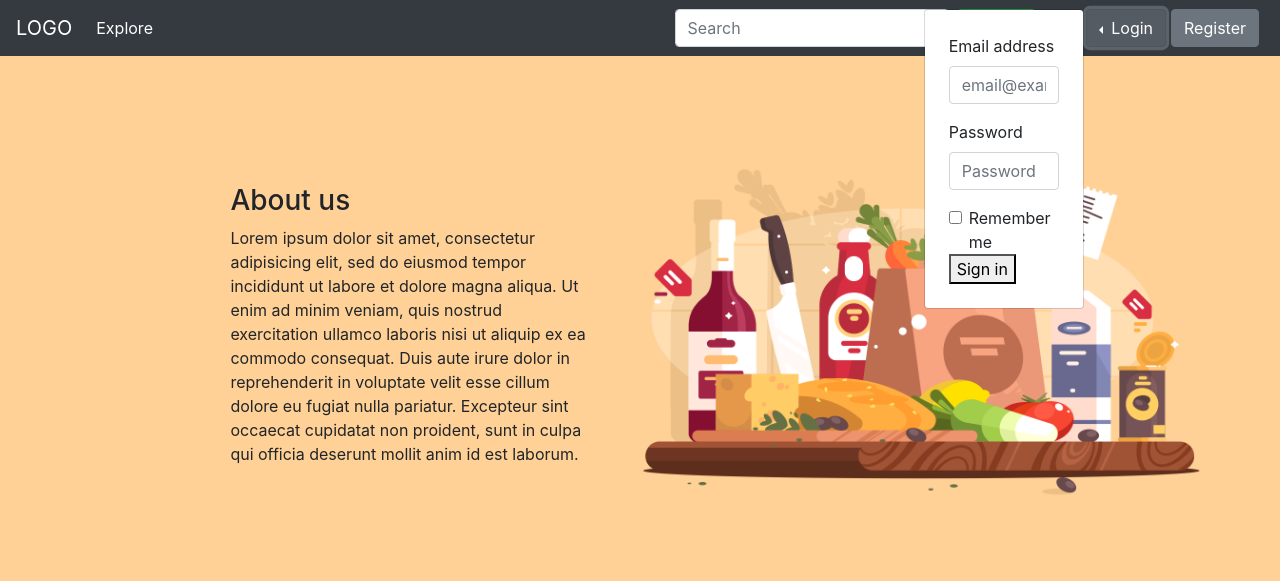
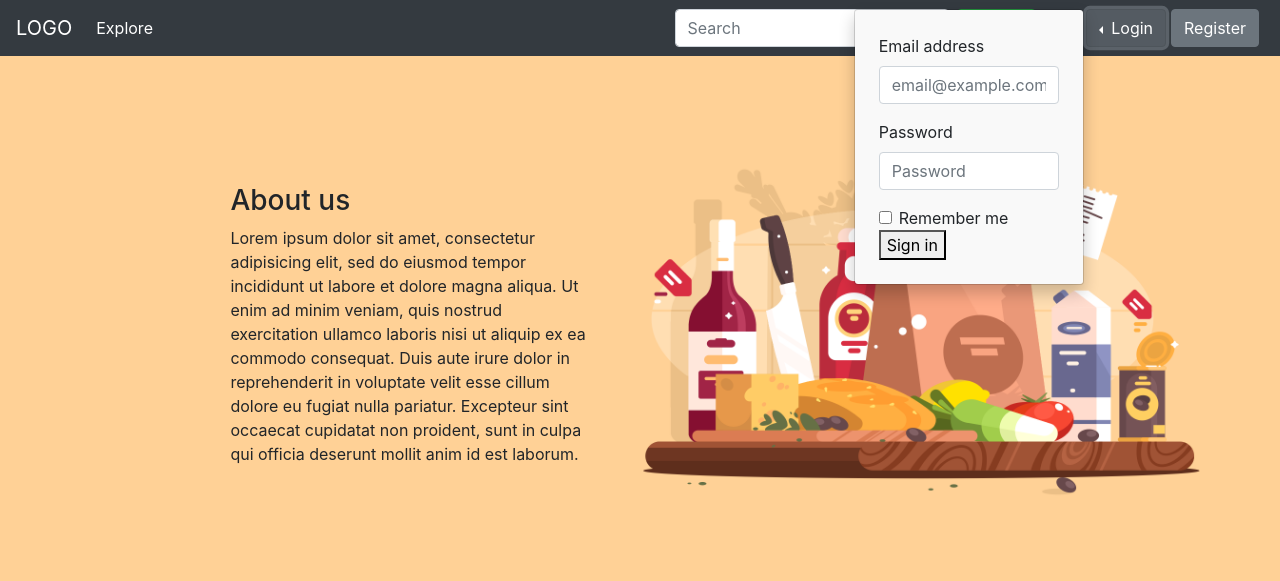
Before and after one commit to bgilja/ricook, a PHP site: page / in a window 1280 px wide, after a click on "Login". Shown: the top 581 px of the page. Run offline with PHP 8.4, Linux system fonts and the light colour scheme; a stand-in replaces the project's code that opens the database connection; some libraries are stand-ins or nearby versions.

Commit message:
Add files via upload
dropdown menu

```diff
--- a/app/style.css
+++ b/app/style.css
@@ -68,3 +68,18 @@ body {
 	max-height: 200px;
 	background-color: #ffd196;
 }
+
+.dropdown {
+  position: relative;
+  display: inline-block;
+}
+
+.dropdown-menu {
+  display: none;
+  position: absolute;
+  background-color: #f9f9f9;
+  min-width: 230px;
+  box-shadow: 0px 8px 16px 0px rgba(0,0,0,0.2);
+  padding: 12px 16px;
+  z-index: 1;
+}
```
